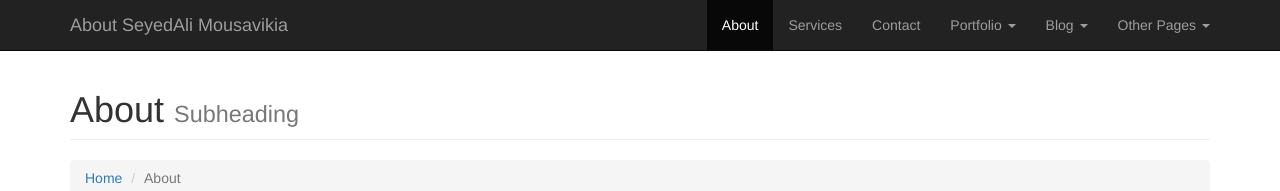
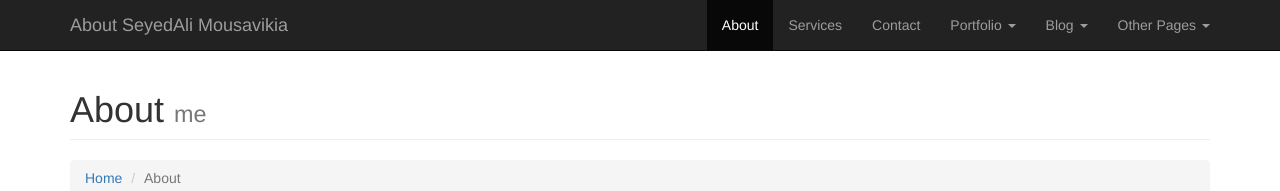
Before and after one commit to seyedalimousavikia/alimouska, a plain HTML site: page about.html in a window 1280 px wide. Shown: the top 191 px of the page. Drawn offline with Linux system fonts and the light colour scheme.

Commit message:
Update about.html

```diff
--- a/about.html
+++ b/about.html
@@ -124,7 +124,7 @@
         <div class="row">
             <div class="col-lg-12">
                 <h1 class="page-header">About
-                    <small>Subheading</small>
+                    <small>me</small>
                 </h1>
                 <ol class="breadcrumb">
                     <li><a href="index.html">Home</a>
```
